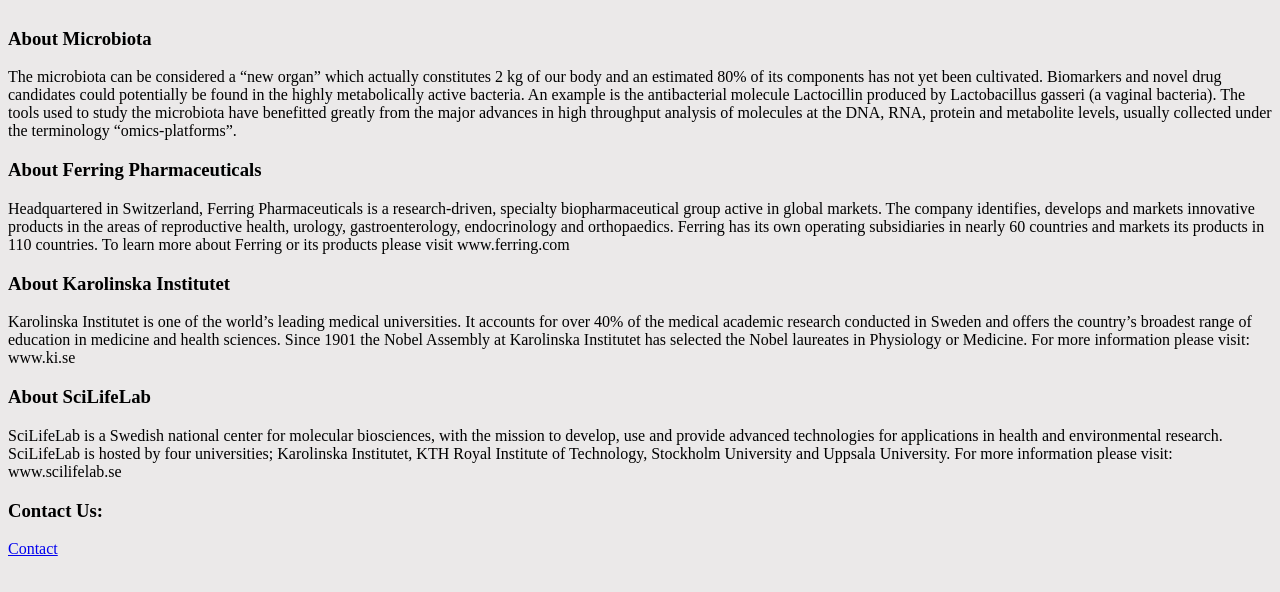
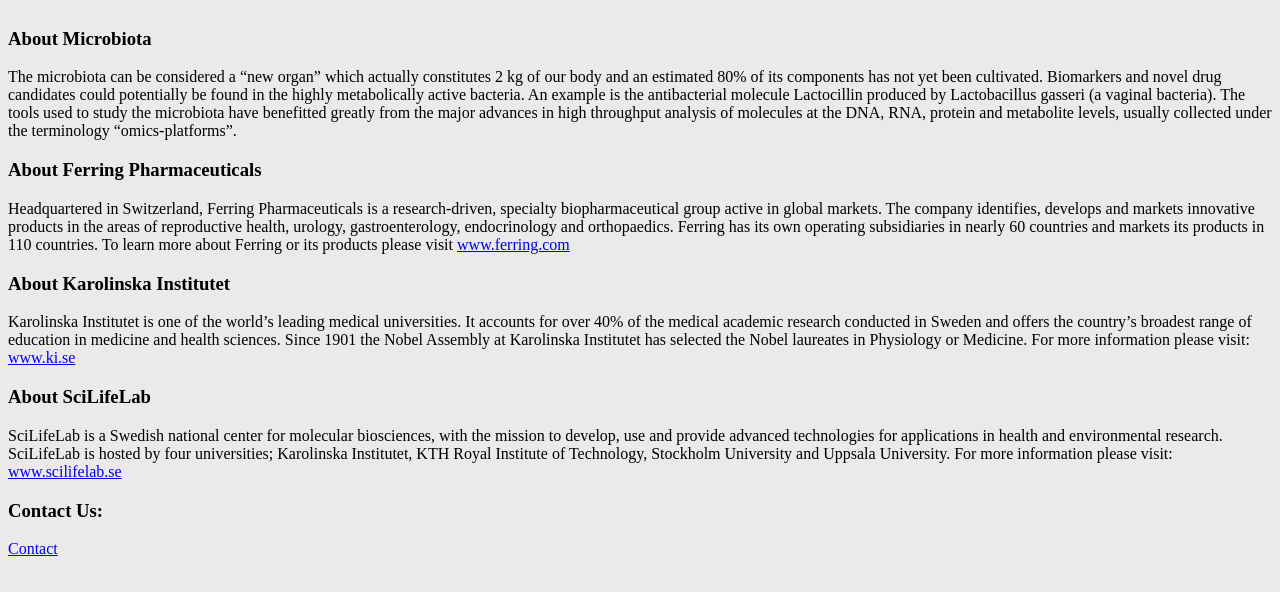
Before and after one commit to htmp/htmp.github.io, a plain HTML site: page index.html in a window 1280 px wide. Shown: the part 50-642 px from the top of the page. Drawn offline with Linux system fonts and the light colour scheme.

Commit message:
Update index.html

```diff
--- a/index.html
+++ b/index.html
@@ -9,13 +9,13 @@
 		The microbiota can be considered a “new organ” which actually constitutes 2 kg of our body and an estimated 80% of its components has not yet been cultivated. Biomarkers and novel drug candidates could potentially be found in the highly metabolically active bacteria. An example is the antibacterial molecule Lactocillin produced by Lactobacillus gasseri (a vaginal bacteria). The tools used to study the microbiota have benefitted greatly from the major advances in high throughput analysis of molecules at the DNA, RNA, protein and metabolite levels, usually collected under the terminology “omics-platforms”.
 
 		<h3>About Ferring Pharmaceuticals </h3>
-		Headquartered in Switzerland, Ferring Pharmaceuticals is a research-driven, specialty biopharmaceutical group active in global markets. The company identifies, develops and markets innovative products in the areas of reproductive health, urology, gastroenterology, endocrinology and orthopaedics. Ferring has its own operating subsidiaries in nearly 60 countries and markets its products in 110 countries. To learn more about Ferring or its products please visit www.ferring.com
+		Headquartered in Switzerland, Ferring Pharmaceuticals is a research-driven, specialty biopharmaceutical group active in global markets. The company identifies, develops and markets innovative products in the areas of reproductive health, urology, gastroenterology, endocrinology and orthopaedics. Ferring has its own operating subsidiaries in nearly 60 countries and markets its products in 110 countries. To learn more about Ferring or its products please visit <a href='www.ferring.com'>www.ferring.com</a>
 
 		<h3>About Karolinska Institutet</h3>
-		Karolinska Institutet is one of the world’s leading medical universities. It accounts for over 40% of the medical academic research conducted in Sweden and offers the country’s broadest range of education in medicine and health sciences. Since 1901 the Nobel Assembly at Karolinska Institutet has selected the Nobel laureates in Physiology or Medicine. For more information please visit: www.ki.se
+		Karolinska Institutet is one of the world’s leading medical universities. It accounts for over 40% of the medical academic research conducted in Sweden and offers the country’s broadest range of education in medicine and health sciences. Since 1901 the Nobel Assembly at Karolinska Institutet has selected the Nobel laureates in Physiology or Medicine. For more information please visit: <a href='www.ki.se'>www.ki.se</a>
 
 		<h3>About SciLifeLab</h3>
-		SciLifeLab is a Swedish national center for molecular biosciences, with the mission to develop, use and provide advanced technologies for applications in health and environmental research. SciLifeLab is hosted by four universities; Karolinska Institutet, KTH Royal Institute of Technology, Stockholm University and Uppsala University. For more information please visit: www.scilifelab.se
+		SciLifeLab is a Swedish national center for molecular biosciences, with the mission to develop, use and provide advanced technologies for applications in health and environmental research. SciLifeLab is hosted by four universities; Karolinska Institutet, KTH Royal Institute of Technology, Stockholm University and Uppsala University. For more information please visit: <a href='www.scilifelab.se'>www.scilifelab.se</a>
 		<h3>Contact Us:</h3>
 		<a href="./contact.html">Contact</a>
 	</body>
```
